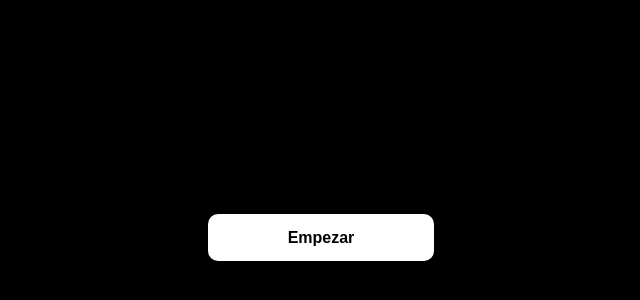
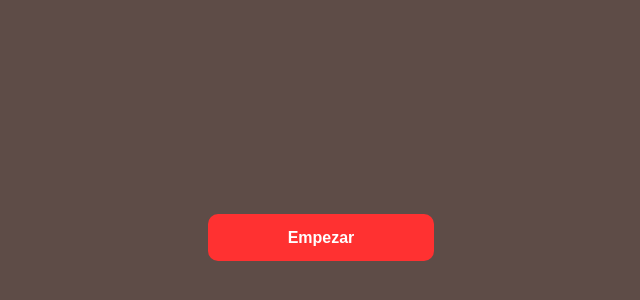
Before and after one commit to SantiVentri/bingo-halloween, a Next.js app: page / in a window 1280 px wide. Shown: the part 162-462 px from the top of the page, without its empty margins (319-959 px from the left). Built offline with nearby package versions, Linux system fonts and the light colour scheme.

Commit message:
feat: agregando paleta de Halloween en variables CSS

```diff
--- a/src/app/globals.css
+++ b/src/app/globals.css
@@ -1,3 +1,13 @@
+/* Paleta de Halloween (tomada de la imagen del tablero) */
+:root {
+  --color-fondo: #5e4c47;
+  --color-sangre: #ff3131;
+  --color-calabaza: #f0872a;
+  --color-hueso: #f2efe9;
+  --color-texto: #ffffff;
+  --color-sombra: rgba(0, 0, 0, 0.85);
+}
+
 html {
   height: 100%;
 }
@@ -13,8 +23,8 @@ body {
   display: flex;
   flex-direction: column;
   font-family: Arial, Helvetica, sans-serif;
-  color: #fff;
-  background-color: #000;
+  color: var(--color-texto);
+  background-color: var(--color-fondo);
   -webkit-font-smoothing: antialiased;
   -moz-osx-font-smoothing: grayscale;
 }
--- a/src/app/page.module.css
+++ b/src/app/page.module.css
@@ -2,12 +2,12 @@
     display: flex;
     align-items: center;
     justify-content: center;
-    height: 100vh;
+    min-height: 100dvh;
 }
 
 .link {
-    background-color: #fff;
-    color: #000;
+    background-color: var(--color-sangre);
+    color: var(--color-texto);
     padding: 15px 80px;
     border-radius: 10px;
     font-weight: bold;
```
